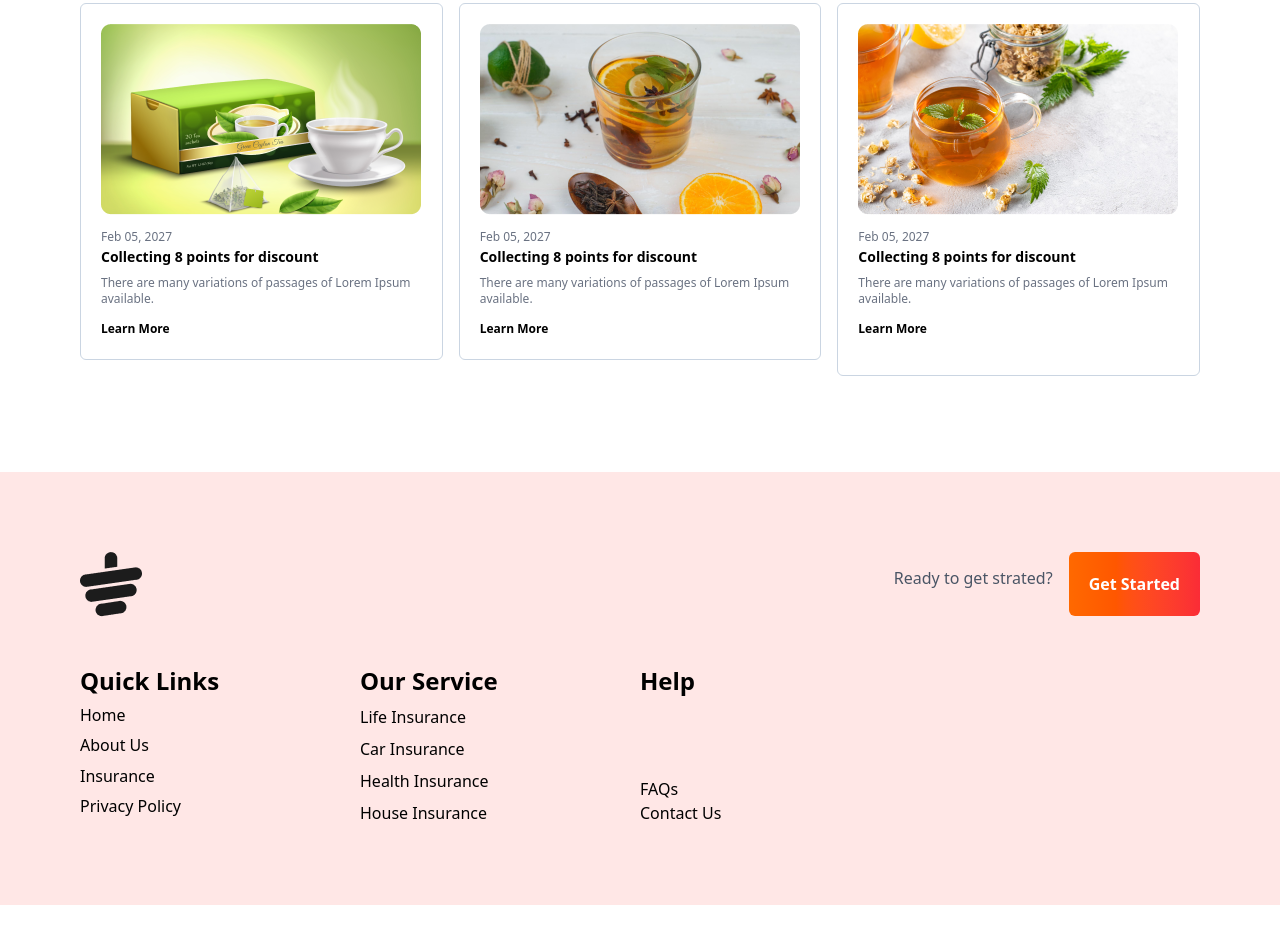
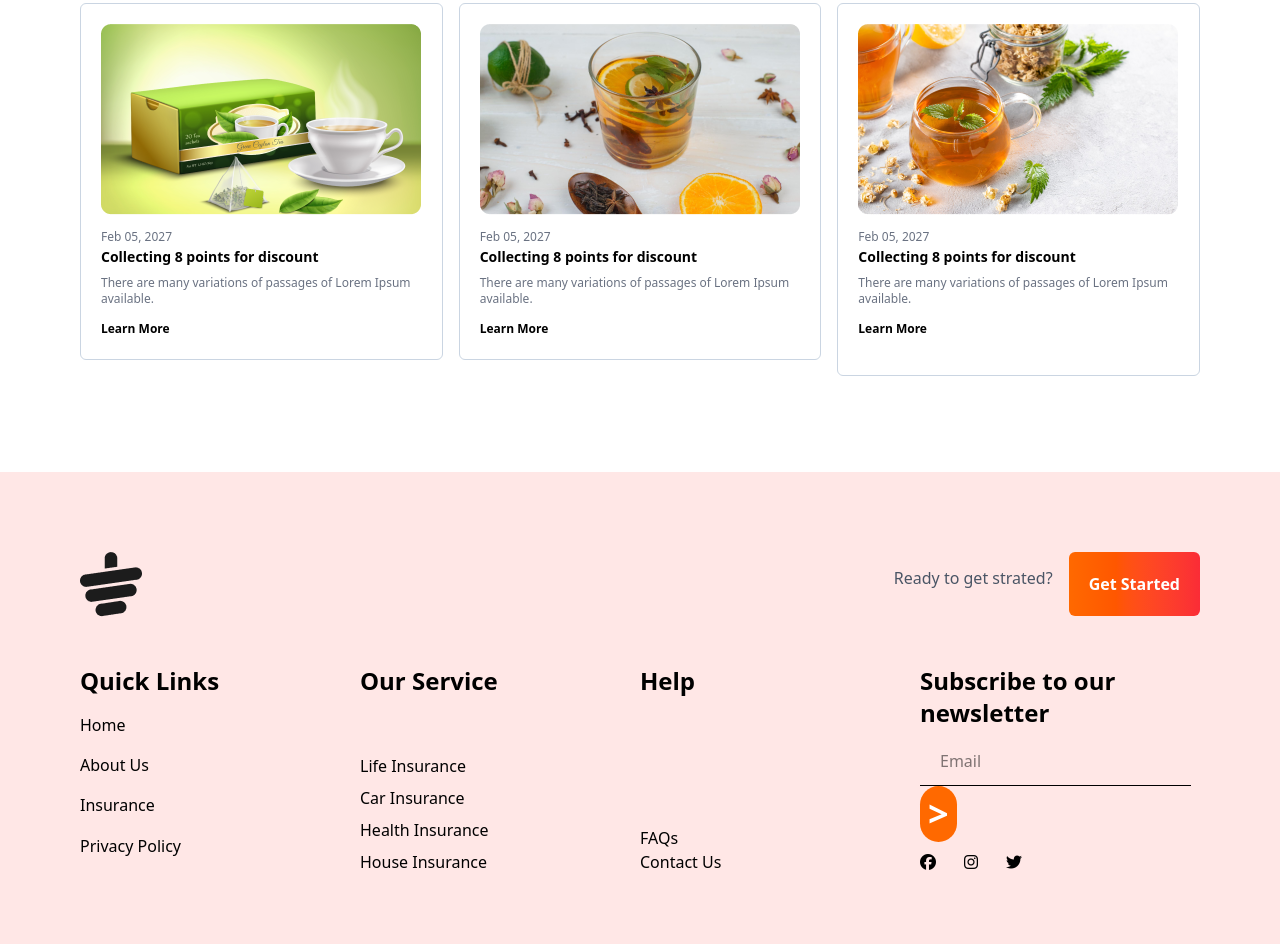
Before and after one commit to sayedkhan19/tea-projects, a plain HTML site: page index.html in a window 1280 px wide. Shown: the part 2697-3641 px from the top of the page. Before the commit the page ends 3602 px from the top, so only its background shows below. Drawn offline with nearby package versions, Linux system fonts and the light colour scheme.

Commit message:
add foter social part

```diff
--- a/index.html
+++ b/index.html
@@ -270,7 +270,7 @@
            </div>
 
            <!-- card container -->
-            <div class="grid grid-cols-1 gap-4 space-y-4 lg:grid-cols-3 lg:gap-4 md:grid-cols-2">
+            <div class="grid grid-cols-1 gap-4 mx-auto space-y-4 lg:grid-cols-3 lg:gap-4 md:grid-cols-2">
               <!-- card1 -->
                <div class="p-5 space-y-2 border rounded-md border-slate-300">
                 <img src="images/news-1.png" alt="">
@@ -305,10 +305,10 @@
     </main>
 
 
-    <footer class="bg-[#FFE7E6] w-full">
+    <footer class="bg-[#FFE7E6] w-full pb-8">
       <div class="flex-col justify-center max-w-screen-xl px-16 mx-auto space-y-5 text-center lg:px-20 lg:p-20 md:flex md:text-center">
         <!-- top div -->
-         <div class="justify-between lg:flex">
+         <div class=" lg:flex lg:justify-between md:justify-between">
           <img class="" src="images/cup.png" alt="">
           <div class="items-center gap-4 space-y-3 lg:flex md:flex">
             <h3 class="text-gray-600">Ready to get strated?</h3>
@@ -318,7 +318,7 @@
 
 
          <!-- middle div -->
-          <div class="grid lg:grid-cols-4">
+          <div class="grid lg:grid-cols-4 md:grid-cols-2 md:mx-auto">
             <!-- m1 -->
              <div class="grid grid-cols-1 text-left space-y-s mt-7">
               <h2 class="text-2xl font-bold">Quick Links</h2>
@@ -344,6 +344,31 @@
                 <h2 class="text-2xl font-bold">Help</h2>
                 <a href="#">FAQs</a>
                 <a href="#">Contact Us</a></div>
+
+
+                <!-- m4 -->
+                 <div class="grid grid-rows-1 space-y-2 text-left mt-7">
+                  <h2 class="text-2xl font-bold">Subscribe to our <br> newsletter</h2>
+
+                  <!-- email  -->
+                  <div>
+                    <label for="">
+                      <input class="px-5 py-3 border-b-1" type="text" placeholder="Email">
+                      <button class="p-2 pb-2 text-4xl font-bold text-center text-white bg-orange-500 rounded-full">
+                      >
+                      </button>
+                    </label>
+
+                  </div>
+
+                  <!-- div social icons -->
+                  <div class="flex gap-7">
+                    <a href=""><i class="fa-brands fa-facebook"></i></a>
+                    <a href=""><i class="fa-brands fa-instagram"></i></a>
+                    <a href=""><i class="fa-brands fa-twitter"></i></a>
+                  </div>
+
+                 </div>
           </div>
       </div>
     </footer>
```
